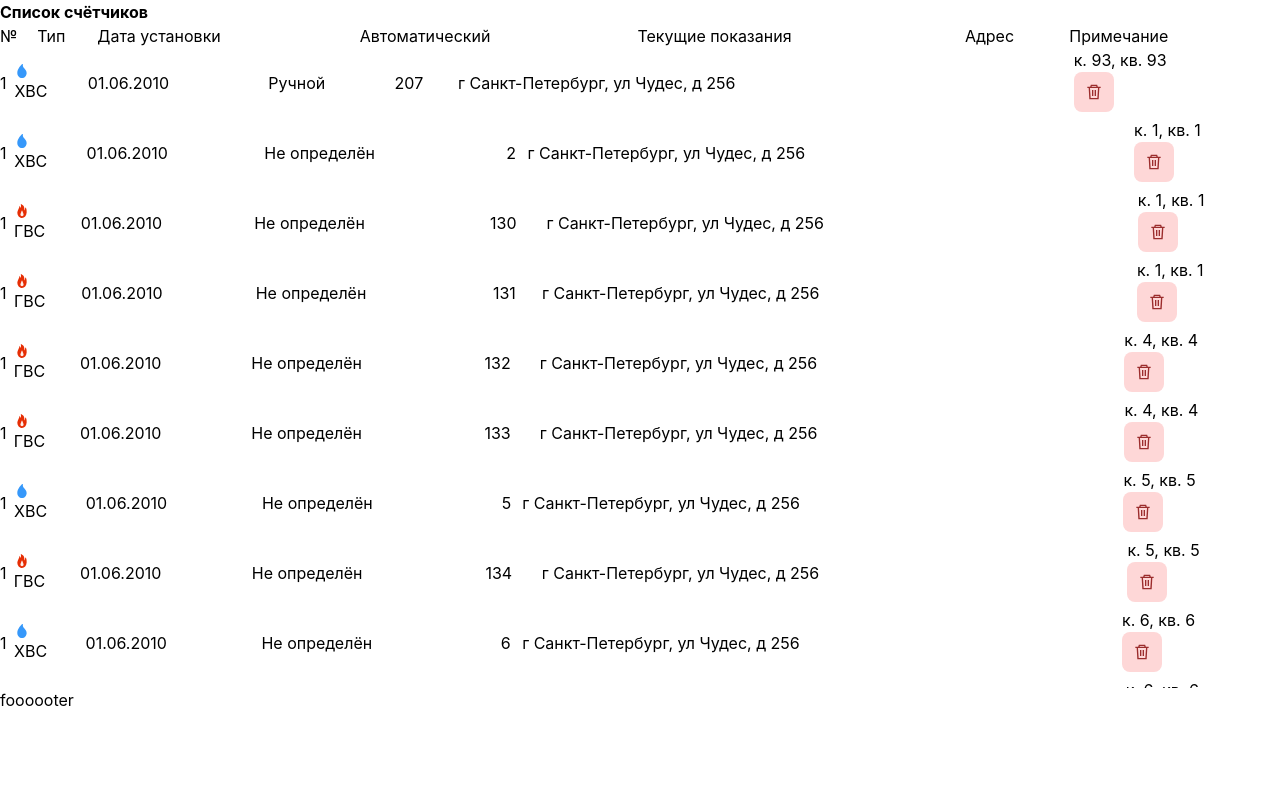
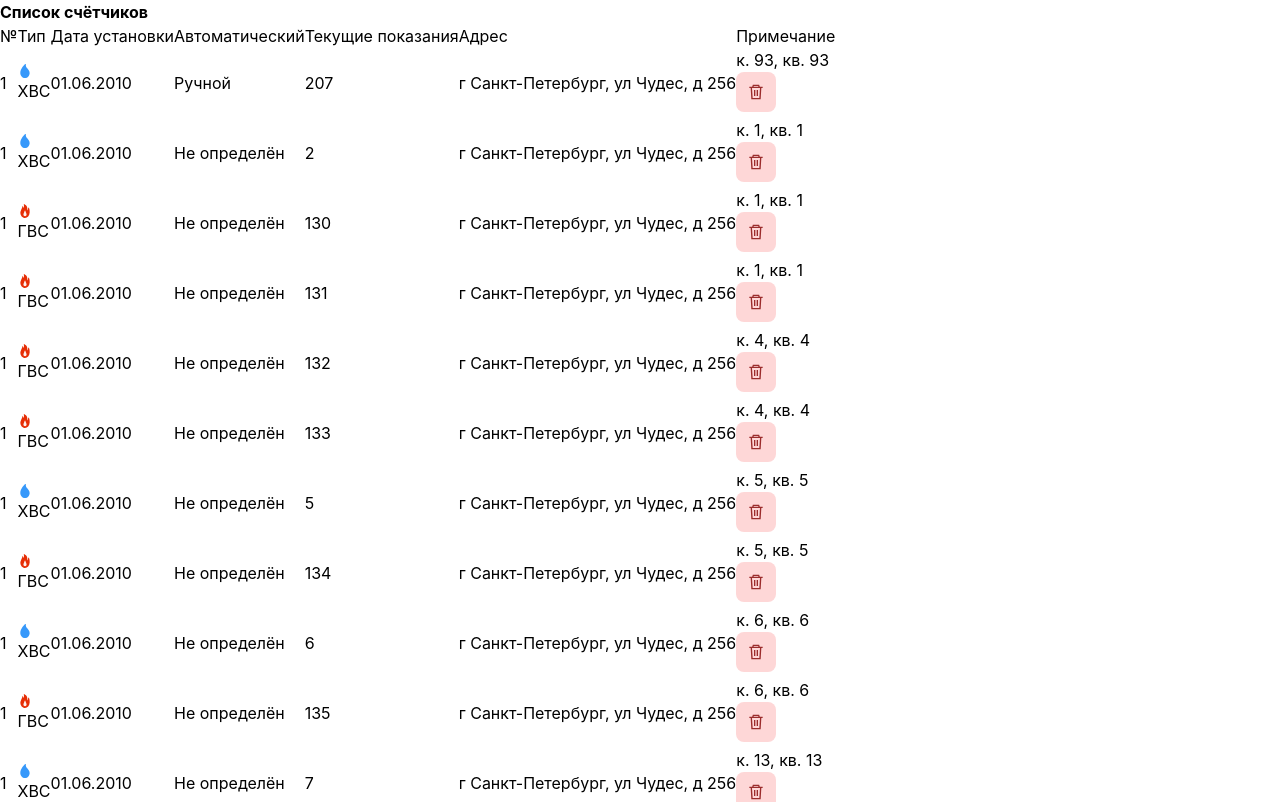
Before and after one commit to EgorVolg/counters, a React (Vite) app: page / in a window 1280 px wide. Shown: the top 802 px of the page. Built offline with nearby package versions, Linux system fonts and the light colour scheme; data requests are answered from the project's data file.

Commit message:
table's style fix

```diff
--- a/src/components/Itemslist.tsx
+++ b/src/components/Itemslist.tsx
@@ -28,14 +28,16 @@ export const ItemsList = () => {
   });
 
   return (
-    <main className="w-full h-full">
-      <table className=" w-full border border-solid border-[#E0E5EB]">
-        <thead className="bg-[#E0E5EB] border border-solid border-[#E0E5EB]">
-          {NavItemsListMap()}
-        </thead>
-        <tbody className="">{createMeter}</tbody>
-        <tfoot className="">foooooter</tfoot>
-      </table>
+    <main>
+      <div className="overflow-auto max-h-[calc(100vh-120px)]">
+        <table className="w-full border border-solid border-[#E0E5EB]">
+          <thead>
+            <tr>{NavItemsListMap()}</tr>
+          </thead>
+          <tbody className="">{createMeter}</tbody>
+        </table>
+      </div>
+      <div className="">foooooter</div>
     </main>
   );
 };
--- a/src/components/NavItemsTopBar.tsx
+++ b/src/components/NavItemsTopBar.tsx
@@ -10,7 +10,11 @@ const navItemsList = [
 
 export const NavItemsListMap = () => {
   return navItemsList.map((str: { title: string }, index: number) => (
-    <td key={index} className="p-4 font-semibold">
+    <td
+      key={index}
+      className="p-4 font-semibold
+       bg-[#E0E5EB] top-0 sticky z-[1]"
+    >
       {str.title}
     </td>
   ));
--- a/src/index.css
+++ b/src/index.css
@@ -8,17 +8,3 @@
   box-sizing: border-box;
   font-family: "Inter", sans-serif;
 }
-
-table {
-  width: 100%;
-}
-thead, tbody tr {
-  display: table;
-  width: 100%;
-}
-tbody {
-  display: block;
-  width: 100%;
-  height: 80vh;
-  overflow: auto;
-}
```
